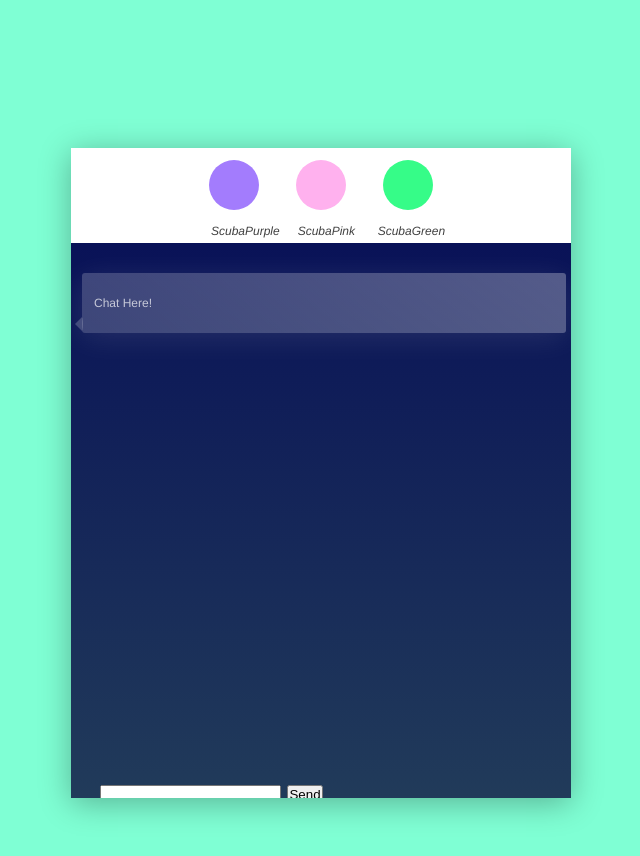
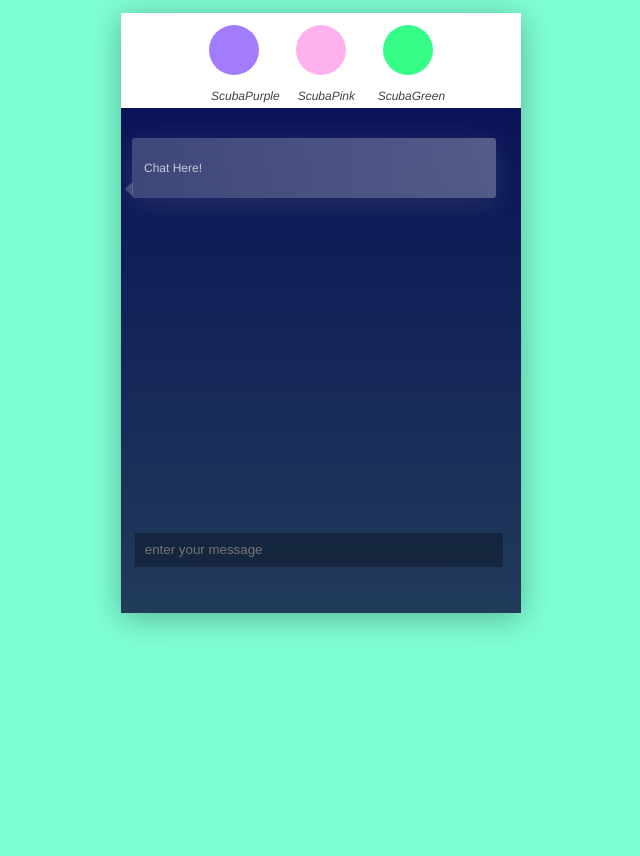
Before and after one commit to Team-Persephone/Big-Ocean, a website built with webpack: page public/index.html in a window 1280 px wide. Shown: the whole page, without its empty margins (319-959 px from the left). After the commit the page ends 800 px from the top, so only its background shows below. Built offline with nearby package versions, Linux system fonts and the light colour scheme.

Commit message:
chat looks a little better

```diff
--- a/public/assets/css/game.css
+++ b/public/assets/css/game.css
@@ -14,9 +14,11 @@ body {
 
 .chat-box {
   background: linear-gradient(0deg, #213b5a 00%, #050b57 100%);
-  margin: 100px auto;
-  max-width: 500px;
-  height: 650px;
+  margin: 0;
+  max-width: 400px;
+  min-width: 400px;
+  height: 600px;
+  margin-top: 13px;
   box-shadow: 0 5px 30px rgba(0, 0, 0, 0.3);
   /*border : 1px solid #000;*/
   overflow: hidden;
@@ -27,8 +29,8 @@ body {
 .chat-container {
   position: absolute;
   padding: 0px 0px 0px 11px;
-  width: 500px;
-  height: 500px;
+  width: 400px;
+  height: 300px;
   overflow: scroll;
   /* transform: translateX(100%);
   opacity: 0;
@@ -54,7 +56,7 @@ p {
 .bubble {
   /* float: left; */
   width: auto;
-  max-width: 92%;
+  max-width: 85%;
   position: relative;
   clear: both;
   background: #95c2fd;
@@ -71,9 +73,16 @@ p {
   /* opacity: 0; */
 }
 
-/* .bubble.mine {
-  background-color: red;
-} */
+.bubble-alt {
+  float: right;
+}
+
+.bubble-alt:after {
+  left: auto;
+  border-bottom-color: rgba(255, 255, 255, 0.3);
+  transform: rotateZ(90deg);
+  right: -16px;
+}
 
 .bubble:after {
   border-radius: 20px / 5px;
@@ -101,12 +110,13 @@ p {
 }
 
 .chat-control {
-  padding: 1.2em;
-  margin-top: 495px;
+  padding: 0.6em;
+  margin-top: 400px;
+
 }
 
 .chat-input {
-  width: 100%;
+  width: 94%;
   border: none;
   background: rgba(0, 0, 0, 0.3);
   color: rgba(255, 255, 255, 0.3);
@@ -165,3 +175,9 @@ p {
   -webkit-filter: grayscale(0%);
   filter: grayscale(0%);
 }
+
+#gameChat {
+  display: flex;
+  flex-direction: row;
+  justify-content: center;
+}
--- a/public/index.html
+++ b/public/index.html
@@ -7,10 +7,9 @@
 </head>
 <body>
   <link href="assets/css/game.css" rel="stylesheet">
+  <div id='gameChat'>
     <div id='big-ocean'>
     </div>
-
-   <br />
 
     <div class="chat-box">
       <div class="chat-header">
@@ -37,13 +36,12 @@
       </div>
 
       <div class="chat-control">
-        <input type="text" id="chat-input" name="chat-input" />
-        <!-- <textarea type="text" id="chat-input" name="chat-input">&nbsp;</textarea> -->
-        <button id="submit-memo-btn">Send</button>
+        <input class="chat-input" type="text" placeholder="enter your message" />
       </div>
 
 
     </div>
+  </div>
     <script src='/socket.io/socket.io.js'></script>
     <script src='/bundle.js' charset="utf-8"></script>
 
--- a/src/scenes/ChatScene.js
+++ b/src/scenes/ChatScene.js
@@ -2,24 +2,10 @@
 import phaser from 'phaser';
 
 
-const memoInput = document.getElementById("chat-input");
-const submitMemoBtn = document.getElementById("submit-memo-btn");
+const memoInput = document.getElementsByClassName("chat-input")[0];
 const chatContainer = document.getElementById("playerChatId")
 
 const NUM_MESSAGES = 10;
-// const inputMessage = document.getElementById('inputMessage');
-// const messages = document.getElementById('messages');
-
-// window.addEventListener('keydown', event => {
-//   if (event.which === 13) {
-//    sendMessage();
-//   }
-//   if (event.which === 32) {
-//     if (document.activeElement === inputMessage) {
-//       inputMessage.value = inputMessage.value + ' ';
-//     }
-//   }
-// });
 
 const broadcastMessage = (username, message) => {
   //check the size of children for messagedisplay
@@ -56,24 +42,14 @@ export default class ChatScene extends Phaser.Scene {
   create() {
     const scene = this;
 
-    //chat event listeners
-    submitMemoBtn.addEventListener("click", () => {
-      scene.submitMemo(scene);
+    //chat event listeners on enter key
+    memoInput.addEventListener("keydown", (e) => {
+      if(!e) e = window.event;
+      // e.preventDefault();
+      if(e.keyCode === 13) scene.submitMemo(scene);
     });
 
-  //  const broadcastMessage = (username, message) =>{
-  //     //check the size of children for messagedisplay
-  //     if (messageDisplay.childNodes.length === NUM_MESSAGES) {
-  //       //cap the num of messages at NUM_MESSAGES
-  //       messageDisplay.removeChild(messageDisplay.firstChild);
-  //     }
-  //     const newMessage = document.createElement("p");
-  //     newMessage.innerHTML = `<p><strong>${username}:</strong> &nbsp${message}</p>`;
-  //     messageDisplay.appendChild(newMessage);
-  //   };
-
     //create navigation and animation for scuba divers
-
     this.socket.on('setState', function(gameInfo){
       const { key, players, avatars, score, level, questions, facts } = gameInfo;
       //this.physics.resume() ----> WHAT DOES THIS??
@@ -89,7 +65,6 @@ export default class ChatScene extends Phaser.Scene {
     })
     console.log('state', scene.state)
     this.socket.on('broadcastMessage', function ({username, message}){
-      console.log('username in bc', username)
       broadcastMessage(username, message)
     })
 
```
